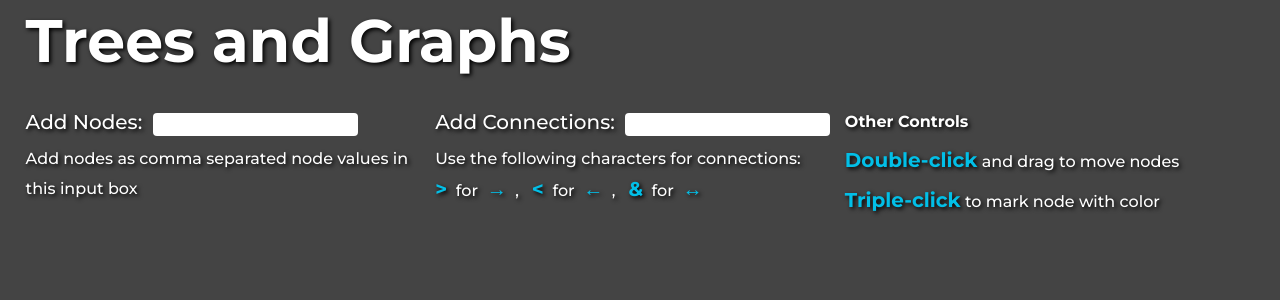
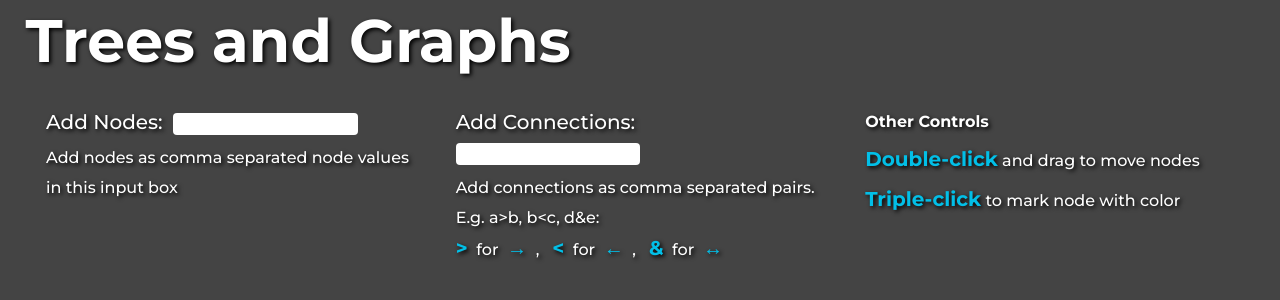
Before and after one commit to kai-blt/nodetamer, a React (Create React App) app: page / in a window 1280 px wide. Shown: the top 300 px of the page. Built offline with nearby package versions, Linux system fonts and the light colour scheme.

Commit message:
clarified instruction copy

```diff
--- a/src/App.js
+++ b/src/App.js
@@ -13,7 +13,7 @@ const InputBox = styled.div`
   display: flex;
   justify-content: space-around;
   div {
-    width: 50%;
+    width: 30%;
   }
 `;
 
@@ -35,7 +35,7 @@ const Node = styled.div`
   background-color: beige;
   width: 150px;
   height: 150px;
-  font-size: 4rem;
+  font-size: 3.5rem;
   text-shadow: none;
   color: #000;
   box-shadow: 6px 6px 12px #111;
@@ -78,7 +78,6 @@ function App() {
         } else {
           newConnections[index] = [newConnections[index]]
         }
-
       });
     }
 
@@ -137,7 +136,7 @@ function App() {
               onChange={handleConnections}
             />
             <p>
-              Use the following characters for connections:<br/>
+              Add connections as comma separated pairs. E.g. a&gt;b, b&lt;c, d&amp;e:<br/>
               <Symbol>&gt;</Symbol>&nbsp;&nbsp;for&nbsp;&nbsp;<Symbol>→</Symbol>&nbsp;&nbsp;,
               &nbsp;&nbsp;<Symbol>&lt;</Symbol>&nbsp;&nbsp;for&nbsp;&nbsp;<Symbol>←</Symbol>&nbsp;&nbsp;,
               &nbsp;&nbsp;<Symbol>&amp;</Symbol>&nbsp;&nbsp;for&nbsp;&nbsp;<Symbol>↔</Symbol>
```
Also changed, not shown: 1 other file (tests, documents, lock files or other folders).
